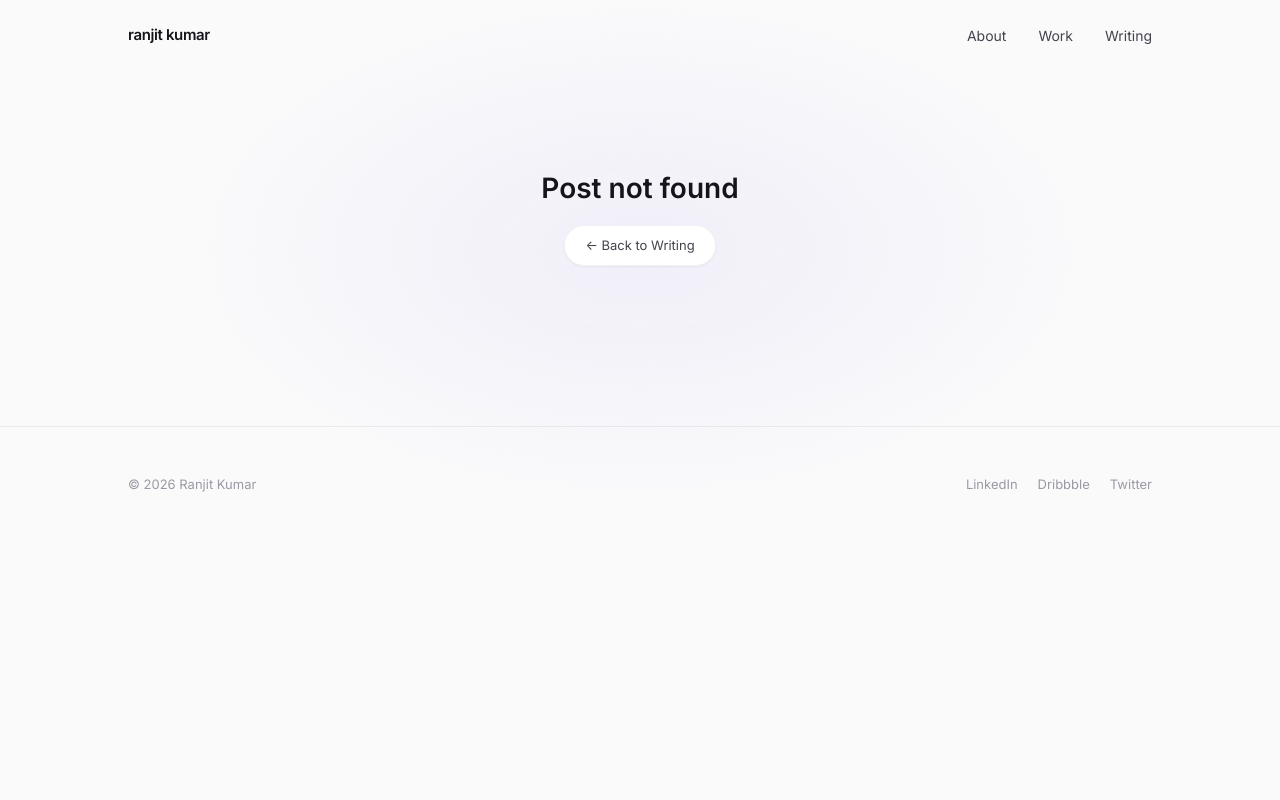
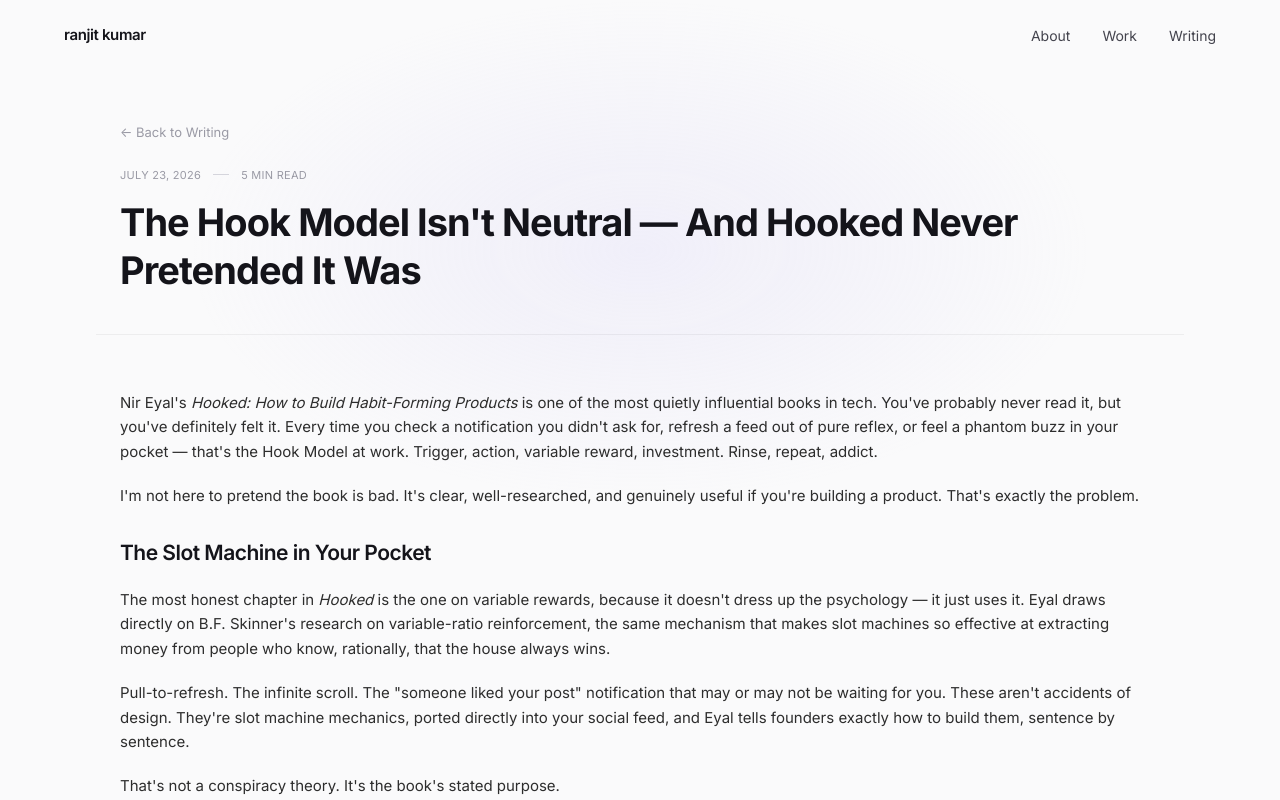
Before and after one commit to ranjitkumark/RKportfolio, a React (Vite) app: page /writing/hooked-ethics-of-habit-design in a window 1280 px wide. Before the commit this address had no page. Shown: the top 800 px of the page. Built offline with nearby package versions, Linux system fonts and the light colour scheme.

Commit message:
add new blog

```diff
--- a/src/components/Footer.jsx
+++ b/src/components/Footer.jsx
@@ -5,7 +5,7 @@
    pages stay visually consistent and only the background differs. */
 export function FooterContent() {
   return (
-    <div className="w-full flex flex-col sm:flex-row items-center justify-center sm:justify-between gap-3 px-4 sm:px-6 md:px-16 lg:px-32 text-[13px] text-[#9A9AA5] text-center sm:text-left">
+    <div className="w-full flex flex-col sm:flex-row items-center justify-center sm:justify-between gap-3 px-4 sm:px-6 md:px-16 text-[13px] text-[#9A9AA5] text-center sm:text-left">
       <span>© 2026 Ranjit Kumar</span>
       <div className="flex flex-wrap items-center justify-center gap-x-5 gap-y-1">
         <a
--- a/src/components/Header.jsx
+++ b/src/components/Header.jsx
@@ -10,7 +10,7 @@
 export default function Header() {
   const { pathname } = useLocation();
   return (
-    <header className="relative z-20 flex items-center justify-between px-4 sm:px-6 md:px-16 lg:px-32 py-5 sm:py-6 w-full">
+    <header className="relative z-20 flex items-center justify-between px-4 sm:px-6 md:px-16 py-5 sm:py-6 w-full">
       <Link to="/" className="text-[14px] sm:text-[15px] font-semibold tracking-tight text-[#14141A] lowercase shrink-0">
         ranjit kumar
       </Link>
--- a/src/data/posts.js
+++ b/src/data/posts.js
@@ -1,18 +1,98 @@
-// Placeholder posts — swap in real titles/excerpts/dates/body copy when
-// Ranjit's writing is ready. Keeping the shape here so wiring up real posts
-// later is just a data change, no markup change.
+// Real posts live alongside placeholders here — swap in more real
+// title/excerpt/date/body content as Ranjit's writing is ready. Body is a
+// list of blocks ({ type: "p" | "h2" | "note", text }) so posts can mix
+// paragraphs, subheadings, and a closing note; *word* renders as italic.
 export const POSTS = [
   {
-    slug: "post-1",
-    date: "February 20, 2026",
-    readTime: "2 min read",
-    title: "Lorem Ipsum is simply dummy text of the printing and typesetting industry",
+    slug: "hooked-ethics-of-habit-design",
+    date: "July 23, 2026",
+    readTime: "5 min read",
+    title: "The Hook Model Isn't Neutral — And Hooked Never Pretended It Was",
     excerpt:
-      "Lorem Ipsum is simply dummy text of the printing and typesetting industry. Lorem Ipsum has been the industry's standard dummy text ever since 1966",
+      "A critical look at Nir Eyal's Hooked — and why calling compulsive design a 'habit' doesn't make it a neutral one.",
     body: [
-      "Lorem Ipsum is simply dummy text of the printing and typesetting industry. Lorem Ipsum has been the industry's standard dummy text ever since 1966, when an unknown printer took a galley of type and scrambled it to make a type specimen book.",
-      "It has survived not only five centuries, but also the leap into electronic typesetting, remaining essentially unchanged. It was popularised in the 1960s with the release of Letraset sheets containing Lorem Ipsum passages.",
-      "More recently with desktop publishing software like Aldus PageMaker including versions of Lorem Ipsum, the practice has continued into digital design tools and templates used across the industry today.",
+      {
+        type: "p",
+        text:
+          "Nir Eyal's *Hooked: How to Build Habit-Forming Products* is one of the most quietly influential books in tech. You've probably never read it, but you've definitely felt it. Every time you check a notification you didn't ask for, refresh a feed out of pure reflex, or feel a phantom buzz in your pocket — that's the Hook Model at work. Trigger, action, variable reward, investment. Rinse, repeat, addict.",
+      },
+      {
+        type: "p",
+        text:
+          "I'm not here to pretend the book is bad. It's clear, well-researched, and genuinely useful if you're building a product. That's exactly the problem.",
+      },
+      { type: "h2", text: "The Slot Machine in Your Pocket" },
+      {
+        type: "p",
+        text:
+          "The most honest chapter in *Hooked* is the one on variable rewards, because it doesn't dress up the psychology — it just uses it. Eyal draws directly on B.F. Skinner's research on variable-ratio reinforcement, the same mechanism that makes slot machines so effective at extracting money from people who know, rationally, that the house always wins.",
+      },
+      {
+        type: "p",
+        text:
+          "Pull-to-refresh. The infinite scroll. The \"someone liked your post\" notification that may or may not be waiting for you. These aren't accidents of design. They're slot machine mechanics, ported directly into your social feed, and Eyal tells founders exactly how to build them, sentence by sentence.",
+      },
+      { type: "p", text: "That's not a conspiracy theory. It's the book's stated purpose." },
+      { type: "h2", text: "“Habit” Is a Nice Word for Compulsion" },
+      {
+        type: "p",
+        text:
+          "Here's the sleight of hand at the center of the whole framework: Eyal calls the goal a \"habit.\" Habits sound healthy. Brushing your teeth is a habit. Going for a run is a habit. The word carries none of the baggage that \"addiction\" or \"compulsion\" would.",
+      },
+      {
+        type: "p",
+        text:
+          "But the mechanism the book describes — an external trigger fading into an internal one, so that boredom or loneliness itself becomes the cue to open the app — isn't habit formation in the neutral, toothbrushing sense. It's the deliberate engineering of an itch you didn't have before, sold back to you as a feature.",
+      },
+      {
+        type: "p",
+        text:
+          "The tell is in the metrics the book cares about: frequency, retention, engagement. Not satisfaction. Not whether the behavior serves the user's actual goals. A habit built around your wellbeing and a habit built around a company's DAU chart *look identical from the inside of the Hook Model*. The framework doesn't distinguish between them, because it isn't designed to.",
+      },
+      { type: "h2", text: "Eyal's Own Reversal Says Everything" },
+      {
+        type: "p",
+        text:
+          "The most damning evidence against *Hooked* isn't a critic's review — it's Eyal's second book. Five years later, he published *Indistractable*, a guide for individuals to resist compulsive technology use. Notification fatigue. Phantom vibrations. The inability to sit with boredom without reaching for a screen.",
+      },
+      { type: "p", text: "He wrote the playbook, and then he wrote the antidote, and sold both." },
+      {
+        type: "p",
+        text:
+          "I don't think that makes him a villain. I think it makes him a very accurate mirror of the industry: build the hook, wait for the backlash, monetize the cure. It's a pattern worth noticing, because it's not just Eyal's pattern — it's tech's.",
+      },
+      { type: "h2", text: "“Ethical” Is Doing a Lot of Work in That Subtitle" },
+      {
+        type: "p",
+        text:
+          "Later editions of *Hooked* added a section on the \"Manipulation Matrix\" — a framework for founders to ask whether they'd use their own product, and whether it genuinely improves users' lives. It's a fig leaf, and a thin one. The matrix is optional. The Hook Model is not. You can build every habit-forming mechanic in the book and simply skip the two pages asking whether you should have.",
+      },
+      {
+        type: "p",
+        text:
+          "Nothing in the core framework requires the product to be good for anyone. A framework that works exactly as well for a meditation app as it does for a slot-machine-shaped social feed isn't an ethics framework. It's a persuasion technology with an ethics afterword.",
+      },
+      { type: "h2", text: "So What Do You Do With a Book Like This?" },
+      {
+        type: "p",
+        text:
+          "Read it. Genuinely — it's one of the clearest explanations of behavioral design you'll find, and understanding the mechanics is the first step to resisting them, whether you're building products or just trying to put your phone down at dinner.",
+      },
+      {
+        type: "p",
+        text:
+          "But read it the way you'd read a manual on persuasive rhetoric or a magician's trick book: as a description of leverage, not a moral endorsement of using it. The Hook Model isn't evil. It's a lever. The question *Hooked* never quite forces you to answer — the one buried under 200 pages of case studies — is who the lever is supposed to be pulling for.",
+      },
+      {
+        type: "p",
+        text:
+          "If your product needs someone to be a little worse off, a little more anxious, a little more compulsive in order to hit its retention numbers, no amount of \"does this genuinely help the user\" framing at the end of the book fixes that. The hook was already set on page one.",
+      },
+      {
+        type: "note",
+        text:
+          "If you're building something and reaching for this framework, ask the boring question first: would this feature exist if engagement metrics weren't watching? If the honest answer is no, you're not building a habit. You're building a hook — and now you know exactly what that word costs.",
+      },
     ],
   },
   {
@@ -23,9 +103,21 @@
     excerpt:
       "Lorem Ipsum is simply dummy text of the printing and typesetting industry. Lorem Ipsum has been the industry's standard dummy text ever since 1966",
     body: [
+      {
+        type: "p",
+        text:
           "Lorem Ipsum is simply dummy text of the printing and typesetting industry. Lorem Ipsum has been the industry's standard dummy text ever since 1966, when an unknown printer took a galley of type and scrambled it to make a type specimen book.",
+      },
+      {
+        type: "p",
+        text:
           "It has survived not only five centuries, but also the leap into electronic typesetting, remaining essentially unchanged. It was popularised in the 1960s with the release of Letraset sheets containing Lorem Ipsum passages.",
+      },
+      {
+        type: "p",
+        text:
           "More recently with desktop publishing software like Aldus PageMaker including versions of Lorem Ipsum, the practice has continued into digital design tools and templates used across the industry today.",
+      },
     ],
   },
   {
@@ -36,9 +128,21 @@
     excerpt:
       "Lorem Ipsum is simply dummy text of the printing and typesetting industry. Lorem Ipsum has been the industry's standard dummy text ever since 1966",
     body: [
+      {
+        type: "p",
+        text:
           "Lorem Ipsum is simply dummy text of the printing and typesetting industry. Lorem Ipsum has been the industry's standard dummy text ever since 1966, when an unknown printer took a galley of type and scrambled it to make a type specimen book.",
+      },
+      {
+        type: "p",
+        text:
           "It has survived not only five centuries, but also the leap into electronic typesetting, remaining essentially unchanged. It was popularised in the 1960s with the release of Letraset sheets containing Lorem Ipsum passages.",
+      },
+      {
+        type: "p",
+        text:
           "More recently with desktop publishing software like Aldus PageMaker including versions of Lorem Ipsum, the practice has continued into digital design tools and templates used across the industry today.",
+      },
     ],
   },
   {
@@ -49,9 +153,21 @@
     excerpt:
       "Lorem Ipsum is simply dummy text of the printing and typesetting industry. Lorem Ipsum has been the industry's standard dummy text ever since 1966",
     body: [
+      {
+        type: "p",
+        text:
           "Lorem Ipsum is simply dummy text of the printing and typesetting industry. Lorem Ipsum has been the industry's standard dummy text ever since 1966, when an unknown printer took a galley of type and scrambled it to make a type specimen book.",
+      },
+      {
+        type: "p",
+        text:
           "It has survived not only five centuries, but also the leap into electronic typesetting, remaining essentially unchanged. It was popularised in the 1960s with the release of Letraset sheets containing Lorem Ipsum passages.",
+      },
+      {
+        type: "p",
+        text:
           "More recently with desktop publishing software like Aldus PageMaker including versions of Lorem Ipsum, the practice has continued into digital design tools and templates used across the industry today.",
+      },
     ],
   },
 ];
--- a/src/pages/Writing.jsx
+++ b/src/pages/Writing.jsx
@@ -6,7 +6,7 @@
 export default function Writing() {
   return (
     <div className="animate-fadeIn">
-      <section className="text-center px-4 sm:px-6 pt-6 sm:pt-10 pb-10 sm:pb-14 border-b border-black/5">
+      <section className="min-h-[70vh] flex flex-col items-center justify-center text-center px-4 sm:px-6 md:px-16 lg:px-32 py-10 border-b border-black/5">
         <h1 className="text-[32px] sm:text-[40px] md:text-[48px] font-bold text-[#14141A] tracking-tight">
           Writing
         </h1>
@@ -15,7 +15,7 @@
         </p>
       </section>
 
-      <section className="max-w-3xl mx-auto px-4 sm:px-6 py-10 sm:py-14">
+      <section className="max-w-[48rem] lg:max-w-[68rem] mx-auto px-4 sm:px-6 py-10 sm:py-14">
         <div className="divide-y divide-black/5">
           {POSTS.map((post) => (
             <article key={post.slug} className="py-8 first:pt-0">
--- a/src/pages/WritingPost.jsx
+++ b/src/pages/WritingPost.jsx
@@ -2,6 +2,41 @@
 import { useParams, Link } from "react-router-dom";
 import Footer from "../components/Footer.jsx";
 import { POSTS } from "../data/posts.js";
+
+const CONTENT_WIDTH = "max-w-[48rem] lg:max-w-[68rem]";
+
+/* Minimal inline markdown: *word* -> italic */
+function renderInline(text) {
+  return text.split(/(\*[^*]+\*)/g).map((part, i) =>
+    part.startsWith("*") && part.endsWith("*") ? (
+      <em key={i}>{part.slice(1, -1)}</em>
+    ) : (
+      <React.Fragment key={i}>{part}</React.Fragment>
+    )
+  );
+}
+
+function Block({ block }) {
+  if (block.type === "h2") {
+    return (
+      <h2 className="text-[19px] sm:text-[21px] font-semibold text-[#14141A] tracking-tight pt-2">
+        {renderInline(block.text)}
+      </h2>
+    );
+  }
+  if (block.type === "note") {
+    return (
+      <p className="text-[14px] sm:text-[15px] leading-relaxed text-[#5B5B66] italic border-t border-black/5 pt-6">
+        {renderInline(block.text)}
+      </p>
+    );
+  }
+  return (
+    <p className="text-[14px] sm:text-[15px] leading-relaxed text-[#2D2D2D]">
+      {renderInline(block.text)}
+    </p>
+  );
+}
 
 export default function WritingPost() {
   const { slug } = useParams();
@@ -26,7 +61,7 @@
 
   return (
     <div className="animate-fadeIn">
-      <section className="max-w-3xl mx-auto px-4 sm:px-6 pt-8 sm:pt-12">
+      <section className={`${CONTENT_WIDTH} mx-auto px-4 sm:px-6 pt-8 sm:pt-12`}>
         <Link
           to="/writing"
           className="inline-flex items-center gap-1.5 text-[13px] text-[#9A9AA5] hover:text-[#43434D] transition-colors"
@@ -35,7 +70,7 @@
         </Link>
       </section>
 
-      <section className="max-w-3xl mx-auto px-4 sm:px-6 pt-6 pb-8 sm:pb-10 border-b border-black/5">
+      <section className={`${CONTENT_WIDTH} mx-auto px-4 sm:px-6 pt-6 pb-8 sm:pb-10 border-b border-black/5`}>
         <div className="flex items-center gap-3 text-[11px] tracking-wide text-[#9A9AA5] mb-4">
           <span className="uppercase">{post.date}</span>
           <span className="w-4 h-px bg-[#D5D5DC]" />
@@ -46,11 +81,9 @@
         </h1>
       </section>
 
-      <section className="max-w-3xl mx-auto px-4 sm:px-6 py-10 sm:py-14 space-y-5">
-        {post.body.map((para, i) => (
-          <p key={i} className="text-[14px] sm:text-[15px] leading-relaxed text-[#2D2D2D]">
-            {para}
-          </p>
+      <section className={`${CONTENT_WIDTH} mx-auto px-4 sm:px-6 py-10 sm:py-14 space-y-5`}>
+        {post.body.map((block, i) => (
+          <Block key={i} block={block} />
         ))}
       </section>
 
```
Lines whose indentation alone changed are shown as unchanged.
